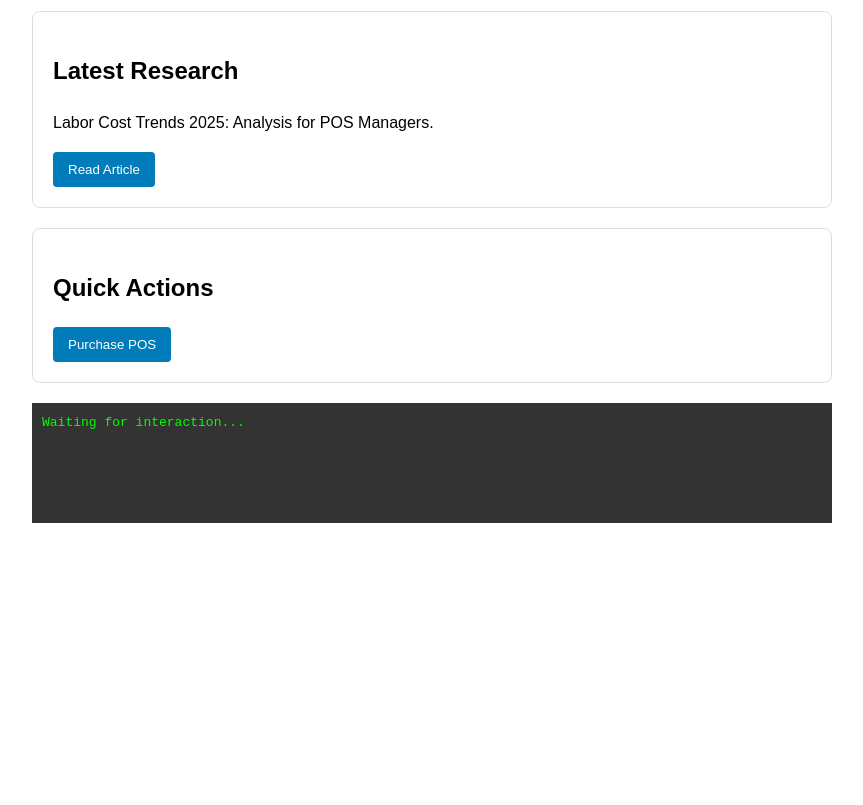
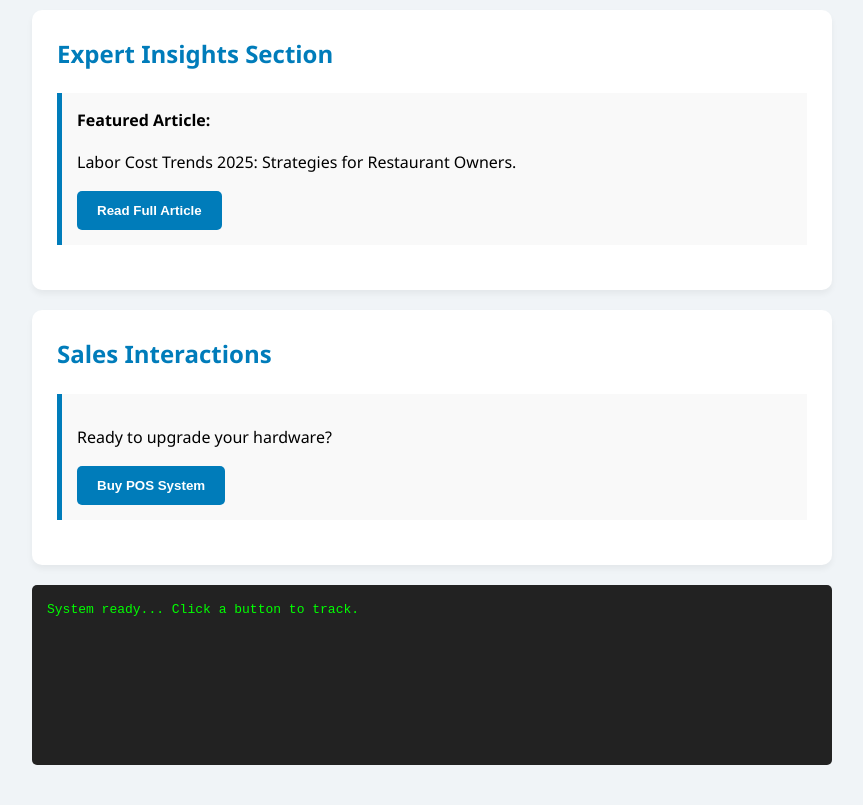
Before and after one commit to ShakyaD94/New-event, a plain HTML site: page index.html in a window 1280 px wide. Shown: the part 103-908 px from the top of the page, without its empty margins (208-1071 px from the left). Before the commit the page ends 800 px from the top, so only its background shows below. Drawn offline with Linux system fonts and the light colour scheme.

Commit message:
Add files via upload

```diff
--- a/index.html
+++ b/index.html
@@ -4,30 +4,41 @@
     <meta charset="UTF-8">
     <title>Restaurant Insights Portal</title>
     <style>
-        body { font-family: sans-serif; max-width: 800px; margin: 0 auto; padding: 20px; line-height: 1.6; }
-        .section { background: white; padding: 20px; border: 1px solid #ddd; border-radius: 8px; margin-bottom: 20px; }
-        button { background: #007cba; color: white; border: none; padding: 10px 15px; cursor: pointer; border-radius: 4px; }
-        #log { background: #333; color: #0f0; padding: 10px; font-family: monospace; height: 100px; overflow-y: auto; }
+        body { font-family: 'Segoe UI', Tahoma, sans-serif; max-width: 800px; margin: 40px auto; line-height: 1.6; background-color: #f0f4f7; }
+        .card { background: white; padding: 25px; border-radius: 10px; box-shadow: 0 4px 6px rgba(0,0,0,0.05); margin-bottom: 20px; }
+        h1 { color: #1a1a1a; text-align: center; }
+        h2 { color: #007cba; margin-top: 0; }
+        .article-box { border-left: 5px solid #007cba; padding-left: 15px; margin: 20px 0; background: #f9f9f9; padding: 15px; }
+        button { background: #007cba; color: white; border: none; padding: 12px 20px; cursor: pointer; border-radius: 5px; font-weight: bold; }
+        button:hover { background: #005a87; }
+        #debug-console { background: #222; color: #0f0; padding: 15px; height: 150px; overflow-y: auto; font-family: monospace; border-radius: 5px; font-size: 13px; }
     </style>
 </head>
 <body>
 
-    <h1>Restaurant Industry Insights</h1>
+    <h1>Mautic Event Debugger</h1>
 
-    <div class="section">
-        <h2>Latest Research</h2>
-        <p>Labor Cost Trends 2025: Analysis for POS Managers.</p>
-        <button onclick="trackArticle('Labor Cost Trends 2025')">Read Article</button>
+    <div class="card">
+        <h2>Expert Insights Section</h2>
+        <div class="article-box">
+            <strong>Featured Article:</strong>
+            <p>Labor Cost Trends 2025: Strategies for Restaurant Owners.</p>
+            <button onclick="trackArticleEvent('Labor Cost Trends 2025')">Read Full Article</button>
+        </div>
     </div>
 
-    <div class="section">
-        <h2>Quick Actions</h2>
-        <button onclick="restaurantTrack('Purchase Made', {amount: 199.00})">Purchase POS</button>
+    <div class="card">
+        <h2>Sales Interactions</h2>
+        <div class="article-box">
+            <p>Ready to upgrade your hardware?</p>
+            <button onclick="restaurantTrack('Purchase Made', {amount: 199.00, plan: 'Pro'})">Buy POS System</button>
+        </div>
     </div>
 
-    <div id="log">Waiting for interaction...</div>
+    <div id="debug-console">System ready... Click a button to track.</div>
 
     <script>
+        // Mautic Tracking Loader
         (function(w,d,t,u,n,a,m){
             w['MauticTrackingObject']=n;
             w[n]=w[n]||function(){(w[n].q=w[n].q||[]).push(arguments)},
@@ -37,44 +48,59 @@
         })(window,document,'script','https://d2.altametrics.com/mtc.js','mt');
 
         function log(msg) {
-            document.getElementById('log').innerHTML += `[${new Date().toLocaleTimeString()}] ${msg}<br>`;
+            const console = document.getElementById('debug-console');
+            console.innerHTML += `> ${new Date().toLocaleTimeString()}: ${msg}<br>`;
+            console.scrollTop = console.scrollHeight;
         }
 
-        // 1. Your specific request: The 'Event' type track
-        function trackArticle(title) {
-            // This sends the data as a formal Mautic Event
+        /**
+         * 1. THE ARTICLE EVENT (Your Request)
+         * This sends the exact data structure you provided.
+         */
+        function trackArticleEvent(title) {
+            log(`Sending Event: ${title}...`);
+
+            // YOUR SPECIFIC CODE
             mt('send', 'event', {
                 category: 'Content',
                 action: 'Article Read',
                 name: title
             });
 
-            // ALSO: Send as pageview so it appears in your Timeline UI as you expect
+            // COMPLEMENTARY UI TRACKER:
+            // This ensures the article title appears in the 'Event Name' column
+            // of your timeline so you can see it without clicking the arrow.
             mt('send', 'pageview', {
                 'mt_event': 'Article Read',
                 'page_title': title,
-                'page_url': window.location.origin + window.location.pathname + "?article=" + title.replace(/\s+/g, '_') + "&t=" + Date.now()
+                'page_url': window.location.origin + window.location.pathname + "?article=" + encodeURIComponent(title) + "&t=" + Date.now()
             });
-
-            log(`Sent Article Event: ${title}`);
         }
 
-        // 2. Standard Restaurant Action
+        /**
+         * 2. STANDARD SALES TRACKER
+         */
         function restaurantTrack(eventName, data) {
             const ts = Date.now();
             const params = new URLSearchParams(data).toString();
-            const cleanUrl = window.location.origin + window.location.pathname + "?" + params + "&t=" + ts;
+            const uniqueUrl = window.location.origin + window.location.pathname + "?" + params + "&t=" + ts;
 
+            log(`Tracking Sales Action: ${eventName}...`);
+
+            // Map data to Contact Fields
             for (let key in data) { mt('set', key, data[key]); }
 
             mt('send', 'pageview', {
                 'mt_event': eventName,
                 'page_title': eventName,
-                'page_url': cleanUrl,
+                'page_url': uniqueUrl,
                 ...data
             });
-            log(`Sent: ${eventName}`);
         }
+
+        document.addEventListener('mauticPageEventDelivered', function() {
+            log('✅ Mautic Confirmed Receipt');
+        });
     </script>
 </body>
 </html>
```
